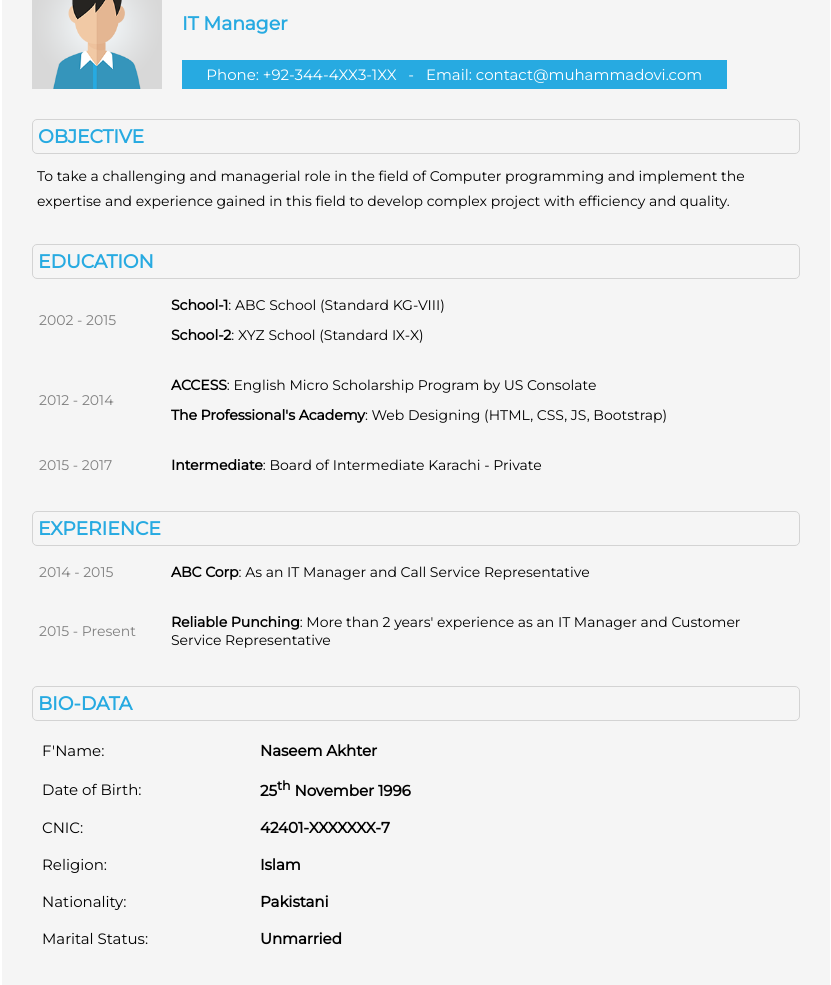
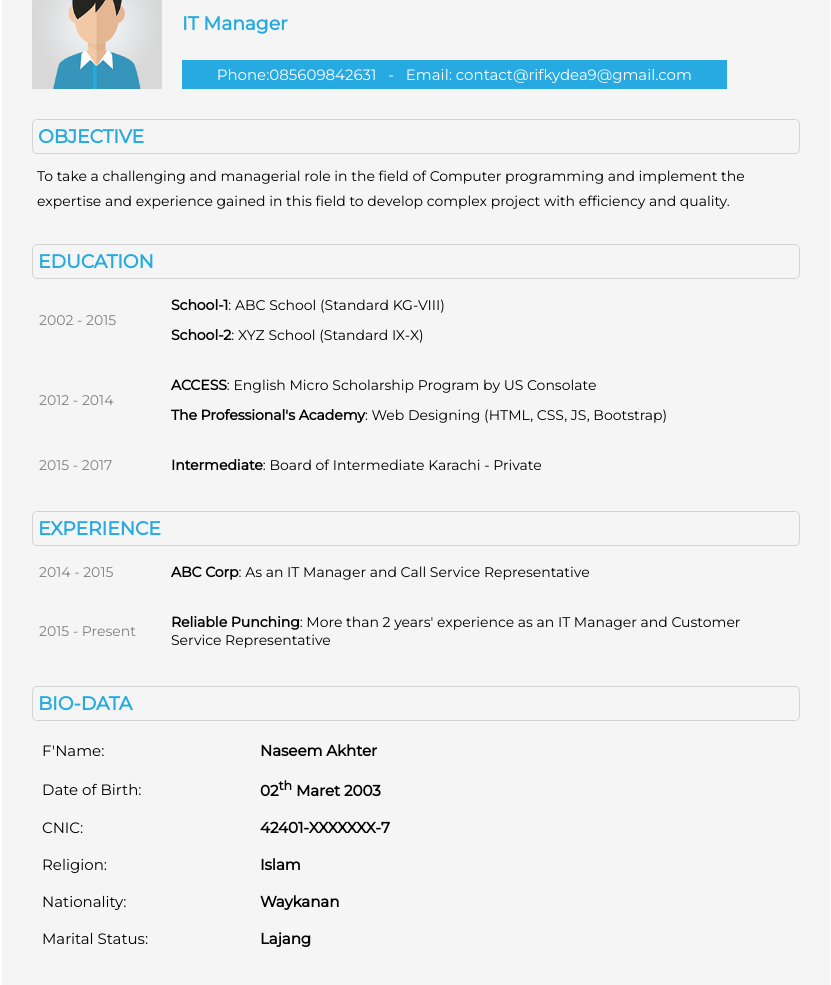
Before and after one commit to 045030883/rifkydeaamanda.github.io, a plain HTML site: page index.html in a window 1280 px wide. Shown: the part 121-1106 px from the top of the page, without its empty margins (224-1055 px from the left). Drawn offline with Linux system fonts and the light colour scheme.

Commit message:
Update index.html

```diff
--- a/index.html
+++ b/index.html
@@ -15,7 +15,7 @@
             <h1 class="name">RIFKY DEA AMANDA</h1>
             <br>
             <h3 class="job-title">IT Manager</h3>
-            <p class="contact-details">Phone: +92-344-4XX3-1XX &nbsp; - &nbsp; Email: contact@muhammadovi.com</p>
+            <p class="contact-details">Phone:085609842631 &nbsp; - &nbsp; Email: contact@rifkydea9@gmail.com</p>
         </div>
     </div>
     <div id="objective">
@@ -72,7 +72,7 @@
             </tr>
             <tr>
                 <td>Date of Birth:</td>
-                <td><b>25<sup>th</sup> November 1996</b></td>
+                <td><b>02<sup>th</sup> Maret 2003</b></td>
             </tr>
             <tr>
                 <td>CNIC:</td>
@@ -84,11 +84,11 @@
             </tr>
             <tr>
                 <td>Nationality:</td>
-                <td><b>Pakistani</b></td>
+                <td><b>Waykanan</b></td>
             </tr>
             <tr>
                 <td>Marital Status:</td>
-                <td><b>Unmarried</b></td>
+                <td><b>Lajang</b></td>
             </tr>
         </table>
     </div>
```
